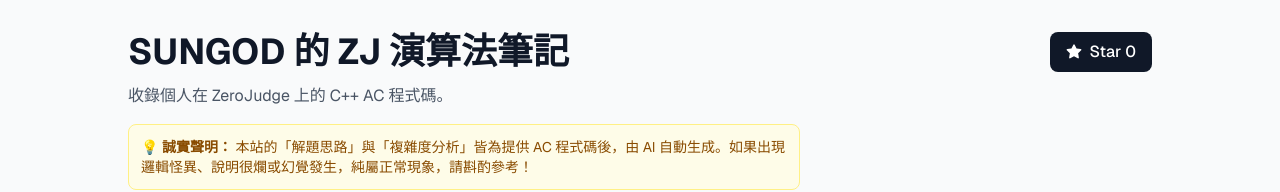
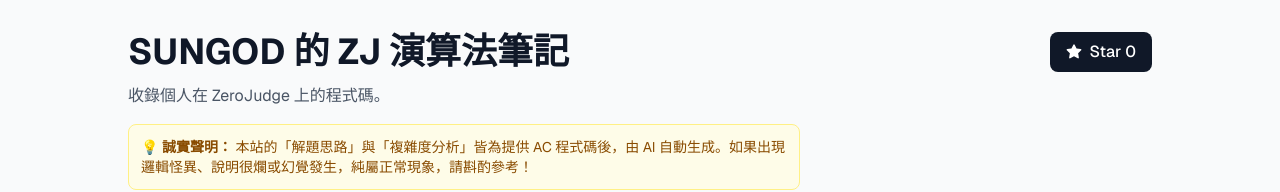
Before and after one commit to SUNGOD3/zerojudge_answer, a Next.js app in the folder web/: page / in a window 1280 px wide. Shown: the top 192 px of the page. Built offline with nearby package versions, Linux system fonts and the light colour scheme; no server answers; the database is empty.

Commit message:
chore: 加入 Vercel Analytics 追蹤元件

```diff
--- a/web/app/api/leaderboard/route.ts
+++ b/web/app/api/leaderboard/route.ts
@@ -11,7 +11,7 @@
     const rawLeaderboard = await redis.zrange('leaderboard:views', 0, 4, { rev: true, withScores: true });
 
     // Upstash Redis 回傳的格式通常是一維陣列：["a001", 15, "a002", 10, ...]
-    // 我們把它轉換成前端好用的物件陣列：[{ id: "a001", views: 15 }, ...]
+    // 轉換成前端好用的物件陣列：[{ id: "a001", views: 15 }, ...]
     const leaderboard = [];
     for (let i = 0; i < rawLeaderboard.length; i += 2) {
       leaderboard.push({
--- a/web/app/api/stats/batch/route.ts
+++ b/web/app/api/stats/batch/route.ts
@@ -17,7 +17,7 @@
     const likesKeys = ids.map(id => `likes:${id}`);
     const dislikesKeys = ids.map(id => `dislikes:${id}`);
 
-    // 平行發送 3 個 MGET 請求給 Redis，極致榨出效能
+    // 平行發送 3 個 MGET 請求給 Redis
     const [viewsData, likesData, dislikesData] = await Promise.all([
       redis.mget<number[]>(...viewsKeys),
       redis.mget<number[]>(...likesKeys),
--- a/web/app/api/views/route.ts
+++ b/web/app/api/views/route.ts
@@ -28,7 +28,7 @@
 
     if (!id) return NextResponse.json({ error: '缺少題目 ID' }, { status: 400 });
 
-    // 💡 關鍵魔法：使用 Pipeline 一次執行兩個動作
+    // 使用 Pipeline 一次執行兩個動作
     const pipeline = redis.pipeline();
     pipeline.incr(`views:${id}`); // 單題計數器 +1
     pipeline.zincrby('leaderboard:views', 1, id); // 排行榜總分 +1
--- a/web/app/components/ViewCounter.tsx
+++ b/web/app/components/ViewCounter.tsx
@@ -13,11 +13,10 @@
 
     const fetchViews = async () => {
       try {
-        // 去瀏覽器記憶體檢查：這個人剛才有沒有看過這題了？
+        // 去瀏覽器記憶體檢查
         const hasViewed = sessionStorage.getItem(`viewed_${id}`);
 
         if (hasViewed) {
-          // 已經看過了，乖乖用 GET 拿數字就好，不要 +1
           const res = await fetch(`/api/views?id=${id}`);
           const data = await res.json();
           if (data.views !== undefined) setViews(data.views);
@@ -31,7 +30,7 @@
           const data = await res.json();
           if (data.views !== undefined) {
             setViews(data.views);
-            // 寫入記憶體，發給他一張「已觀看」的通行證
+            // 寫入記憶體 *已觀看
             sessionStorage.setItem(`viewed_${id}`, "true");
           }
         }
--- a/web/app/layout.tsx
+++ b/web/app/layout.tsx
@@ -1,9 +1,9 @@
 import type { Metadata } from "next";
 import { Geist, Geist_Mono } from "next/font/google";
 import "./globals.css";
-import { Analytics } from '@vercel/analytics/react';
-import { Providers } from "./providers"; // 引入我們寫好的 Provider
-import ThemeToggle from "./components/ThemeToggle"; // 引入切換按鈕
+import { Analytics } from '@vercel/analytics/next';
+import { Providers } from "./providers";
+import ThemeToggle from "./components/ThemeToggle";
 
 const geistSans = Geist({
   variable: "--font-geist-sans",
@@ -17,7 +17,7 @@
 
 export const metadata: Metadata = {
   title: "ZJ 演算法筆記 | SUNGOD3",
-  description: "自動生成的 ZeroJudge C++ 解題紀錄",
+  description: "自動生成的 ZeroJudge 解題紀錄",
 };
 
 export default function RootLayout({
@@ -34,7 +34,6 @@
           <div className="flex-grow">
             {children}
           </div>
-          {/* 加入全局 Copyright */}
           <footer className="py-6 text-center text-sm text-gray-500 dark:text-gray-400 border-t border-gray-200 dark:border-gray-800 transition-colors duration-300">
             &copy; {new Date().getFullYear()} SUNGOD. All rights reserved.
           </footer>
--- a/web/app/page.tsx
+++ b/web/app/page.tsx
@@ -2,7 +2,7 @@
 import path from 'path';
 import matter from 'gray-matter';
 import ProblemList from './components/ProblemList';
-import Leaderboard from './components/Leaderboard'; // 👈 引入排行榜元件
+import Leaderboard from './components/Leaderboard';
 
 async function getGithubStars() {
   try {
@@ -51,7 +51,7 @@
               SUNGOD 的 ZJ 演算法筆記
             </h1>
             <p className="text-gray-600 dark:text-gray-400 transition-colors mb-4">
-              收錄個人在 ZeroJudge 上的 C++ AC 程式碼。
+              收錄個人在 ZeroJudge 上的程式碼。
             </p>
             <div className="inline-block bg-yellow-50 dark:bg-yellow-900/30 border border-yellow-200 dark:border-yellow-700/50 rounded-lg p-3 text-sm text-yellow-800 dark:text-yellow-200">
               💡 <strong>誠實聲明：</strong> 本站的「解題思路」與「複雜度分析」皆為提供 AC 程式碼後，由 AI 自動生成。如果出現邏輯怪異、說明很爛或幻覺發生，純屬正常現象，請斟酌參考！
@@ -69,7 +69,6 @@
           </a>
         </header>
 
-        {/* 👈 加入動態讀取的排行榜元件 */}
         <Leaderboard />
 
         <ProblemList problems={problems} />
--- a/web/app/problem/[id]/page.tsx
+++ b/web/app/problem/[id]/page.tsx
@@ -5,7 +5,7 @@
 import Comments from '../../components/Comments';
 import ArticleContent from '../../components/ArticleContent';
 import ViewCounter from '../../components/ViewCounter';
-import VoteButtons from '../../components/VoteButtons'; // 👈 引入投票元件
+import VoteButtons from '../../components/VoteButtons';
 
 export async function generateStaticParams() {
   const contentDir = path.join(process.cwd(), '../content');
@@ -82,7 +82,6 @@
     <main className="min-h-screen bg-gray-50 dark:bg-gray-900 py-10 px-4 sm:px-8 font-sans relative transition-colors duration-300">
       <div className="max-w-4xl mx-auto bg-white dark:bg-gray-800 p-8 sm:p-12 rounded-2xl shadow-sm border border-gray-100 dark:border-gray-700 transition-colors duration-300">
 
-        {/* 👈 修改這裡：將返回按鈕、投票按鈕與觀看次數並排 */}
         <div className="flex flex-col sm:flex-row justify-between items-start sm:items-center gap-4 mb-8">
           <Link href="/" className="text-blue-600 dark:text-blue-400 hover:text-blue-800 dark:hover:text-blue-300 font-medium inline-block transition-colors">
             &larr; 返回題庫列表
@@ -128,7 +127,6 @@
           </div>
         )}
 
-        {/* 新增的上一題 / 下一題導覽列 */}
         <div className="flex flex-col sm:flex-row justify-between items-center gap-4 mt-12 mb-8 pt-8 border-t border-gray-100 dark:border-gray-700">
           {prevId ? (
             <Link
--- a/web/app/robots.ts
+++ b/web/app/robots.ts
@@ -7,7 +7,6 @@
       userAgent: '*',
       allow: '/',
     },
-    // 主動告訴爬蟲你的 Sitemap 在哪裡
     sitemap: 'https://zerojudge-answer.vercel.app/sitemap.xml',
   };
 }
--- a/web/app/sitemap.ts
+++ b/web/app/sitemap.ts
@@ -6,7 +6,7 @@
   // 你的 Vercel 部署網址
   const baseUrl = 'https://zerojudge-answer.vercel.app';
 
-  // 1. 加入首頁 (權重最高)
+  // 加入首頁 (權重最高)
   const routes: MetadataRoute.Sitemap = [
     {
       url: baseUrl,
@@ -16,7 +16,7 @@
     },
   ];
 
-  // 2. 自動掃描 content 資料夾，將每一題加入 sitemap
+  // 自動掃描 content 資料夾，將每一題加入 sitemap
   const contentDir = path.join(process.cwd(), '../content');
 
   if (fs.existsSync(contentDir)) {
```
Also changed, not shown: web/app/components/ProblemList.tsx (+7 -7 lines).
